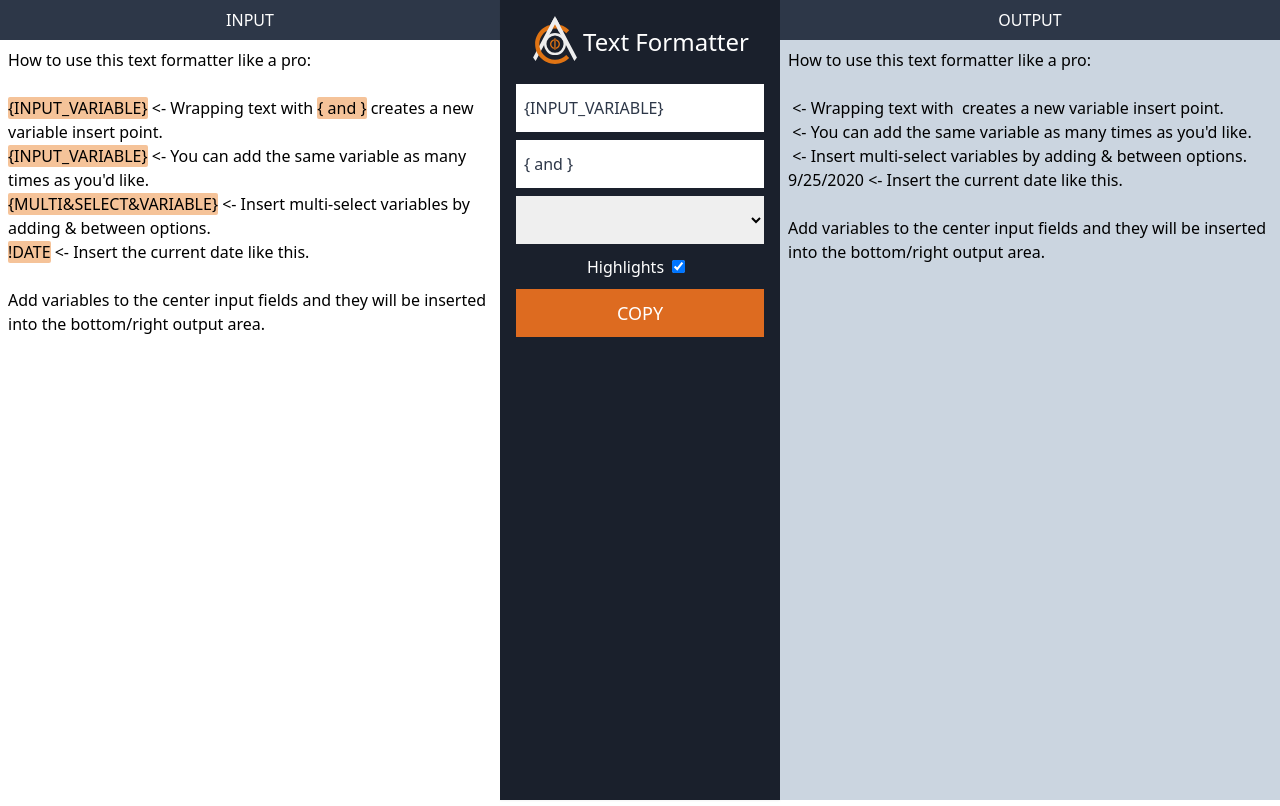
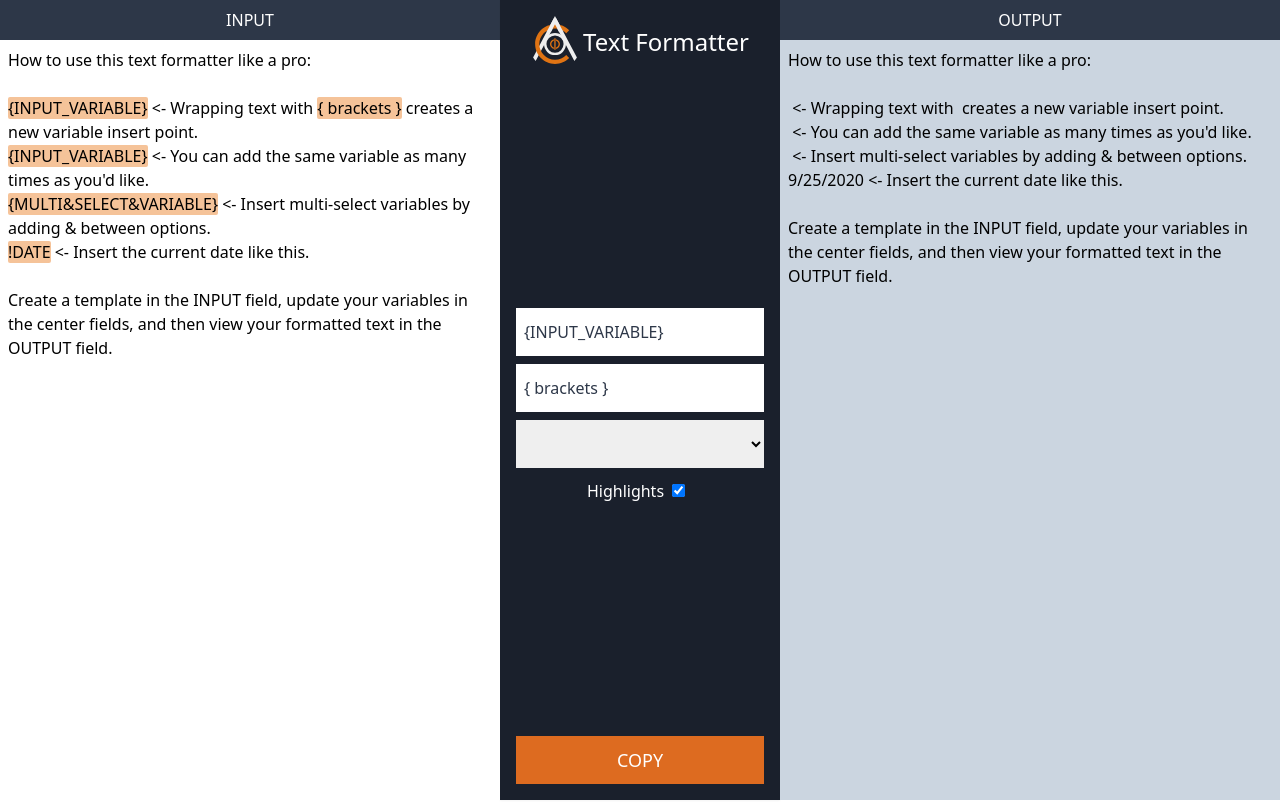
Before and after one commit to ashco/text-formatter, a Next.js app: page / in a window 1280 px wide. Built offline with nearby package versions, Linux system fonts and the light colour scheme.

Commit message:
formatting updates

```diff
--- a/components/Main.js
+++ b/components/Main.js
@@ -113,8 +113,8 @@ const Main = () => {
   }, [inputText, isHighlighted]);
 
   return (
-    <main className="grid grid-rows-mobile lg:grid-rows-desktop lg:grid-cols-desktop">
-      <div className="grid grid-rows-desktop-text">
+    <main className="grid grid-rows-mobile lg:grid-rows-desktop lg:grid-cols-desktop min-h-screen">
+      <div className="grid grid-rows-desktop-text-input lg:grid-rows-desktop-text-output">
         <div className="bg-white min-h-30 relative lg:order-2">
           <div
             ref={wrapperRef}
@@ -140,8 +140,7 @@ const Main = () => {
         </div>
       </div>
       <div className="flex flex-col justify-between p-4 shadow-sm justify-self-center w-full max-w-lg">
-        {Object.keys(variables).length > 0 && (
-          <div className="grid gap-2 w-full">
+        <div className="grid gap-2 w-full h-full content-between">
           <span className="flex justify-center space-x-1 pb-2">
             <a href="https://ashco.io" target="_blank">
               <img
@@ -154,6 +153,8 @@ const Main = () => {
               Text Formatter
             </h1>
           </span>
+          {Object.keys(variables).length > 0 && (
+            <div className="grid gap-2 w-full h-full content-between">
               {Object.keys(variables).map((v) => {
                 if (v.includes("&")) {
                   return (
@@ -184,6 +185,8 @@ const Main = () => {
                   checked={isHighlighted}
                 />
               </label>
+            </div>
+          )}
           <button
             onClick={handleCopyText}
             className="bg-orange-600 hover:bg-orange-700 focus:bg-orange-700 text-white flex items-center justify-around w-full h-12 font-medium text-lg disabled:bg-gray-600 "
@@ -191,9 +194,8 @@ const Main = () => {
             {copyStatus || "COPY"}
           </button>
         </div>
-        )}
       </div>
-      <div className="grid grid-rows-desktop-text">
+      <div className="grid grid-rows-desktop-text-output">
         <div className="grid justify-center items-center bg-gray-800">
           <h3 className="text-white font-medium p-2">OUTPUT</h3>
         </div>
--- a/lib/config.js
+++ b/lib/config.js
@@ -1,8 +1,8 @@
 export const initInputMessage = `How to use this text formatter like a pro:
 
-{INPUT_VARIABLE} <- Wrapping text with { and } creates a new variable insert point.
+{INPUT_VARIABLE} <- Wrapping text with { brackets } creates a new variable insert point.
 {INPUT_VARIABLE} <- You can add the same variable as many times as you'd like.
 {MULTI&SELECT&VARIABLE} <- Insert multi-select variables by adding & between options.
 !DATE <- Insert the current date like this.
 
-Add variables to the center input fields and they will be inserted into the bottom/right output area.`;
+Create a template in the INPUT field, update your variables in the center fields, and then view your formatted text in the OUTPUT field.`;
--- a/tailwind.config.js
+++ b/tailwind.config.js
@@ -16,7 +16,8 @@ module.exports = {
       },
       gridTemplateRows: {
         mobile: "1fr auto 1fr",
-        "desktop-text": "auto 1fr",
+        "desktop-text-input": "1fr auto",
+        "desktop-text-output": "auto 1fr",
         desktop: "100vh",
       },
       gridTemplateColumns: {
```
Lines whose indentation alone changed are shown as unchanged.
